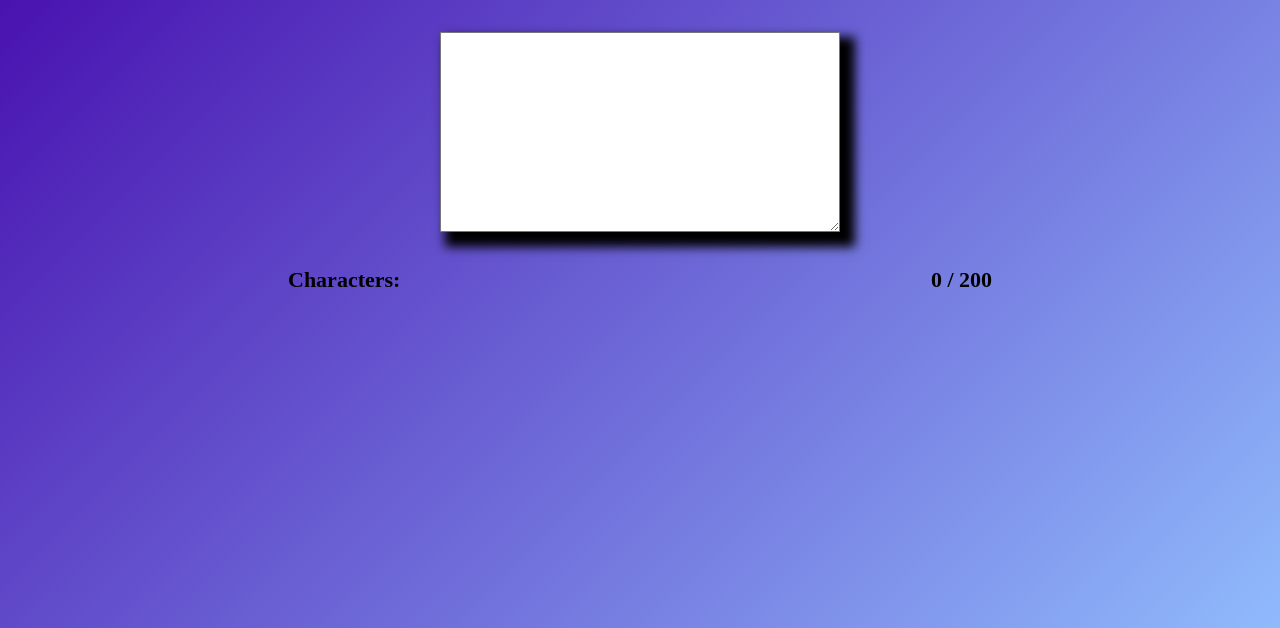
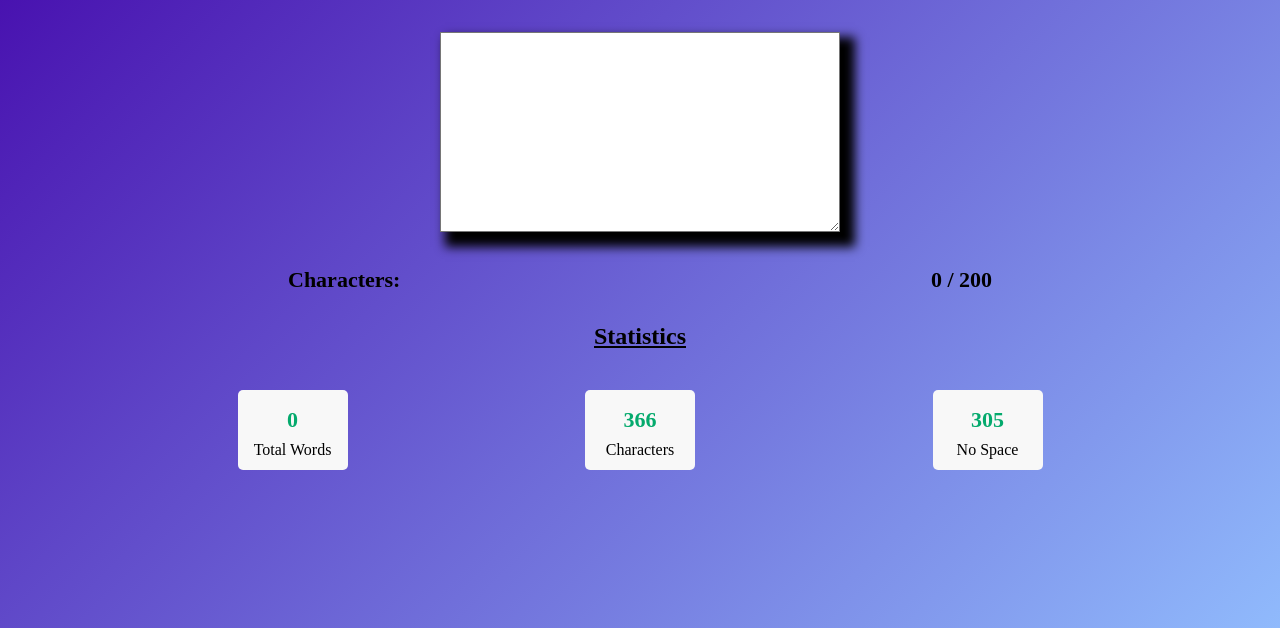
Before and after one commit to ljayakumar05/javascript-100-projects, a website: page 07_Character_Counter/index.html in a window 1280 px wide. Shown: the part 172-800 px from the top of the page. Drawn offline with Linux system fonts and the light colour scheme.

Commit message:
added statistics

```diff
--- a/07_Character_Counter/index.html
+++ b/07_Character_Counter/index.html
@@ -19,6 +19,21 @@
             <p>Characters:</p>
             <p id="textCount">0 / 200</p>
         </div>
+        <h2 class="statistics-head">Statistics</h2>
+        <div class="statistics">
+            <div class="text-values">
+                <p class="value" id="words">0</p>
+                <p>Total Words</p>
+            </div>
+            <div class="text-values">
+                <p class="value">366</p>
+                <p>Characters</p>
+            </div>
+            <div class="text-values">
+                <p class="value">305</p>
+                <p>No Space</p>
+            </div>
+        </div>
     </div>
 
     <script src="/07_Character_Counter/script.js"></script>
--- a/07_Character_Counter/script.js
+++ b/07_Character_Counter/script.js
@@ -1,13 +1,20 @@
 const textarea = document.getElementById("message");
 const characterCount = document.getElementById("textCount");
+
+//Add Statistics
+const wordCount = document.getElementById("words");
 
 textarea.addEventListener('input', () => {
     // Get value
     const textValue = textarea.value;
+    // trim tha value
     console.log(textValue);
+
     // get length
     const textCount = textValue.length;
     console.log(textCount);
 
     characterCount.textContent = `Characters: ${textCount} / 200`;
+
+    wordCount.textContent = textCount;
 })
--- a/07_Character_Counter/style.css
+++ b/07_Character_Counter/style.css
@@ -38,3 +38,28 @@
     display: flex;
     justify-content: space-between;
 }
+.statistics-head{
+    text-align: center;
+    text-decoration: underline;
+    margin-top: 30px;
+    margin-bottom: 40px;
+}
+.statistics{
+    margin-top: 25px;
+    display: flex;
+    justify-content: space-evenly;
+}
+.text-values{
+    background-color: #F8F8F8;
+    border-radius: 5px;
+    text-align: center;
+    padding-top: 15px;
+    line-height: 30px;
+    width: 110px;
+    height: 80px;
+}
+.value{
+    font-size: 22px;
+    font-weight: bold;
+    color: #04AA6D;
+}
```
